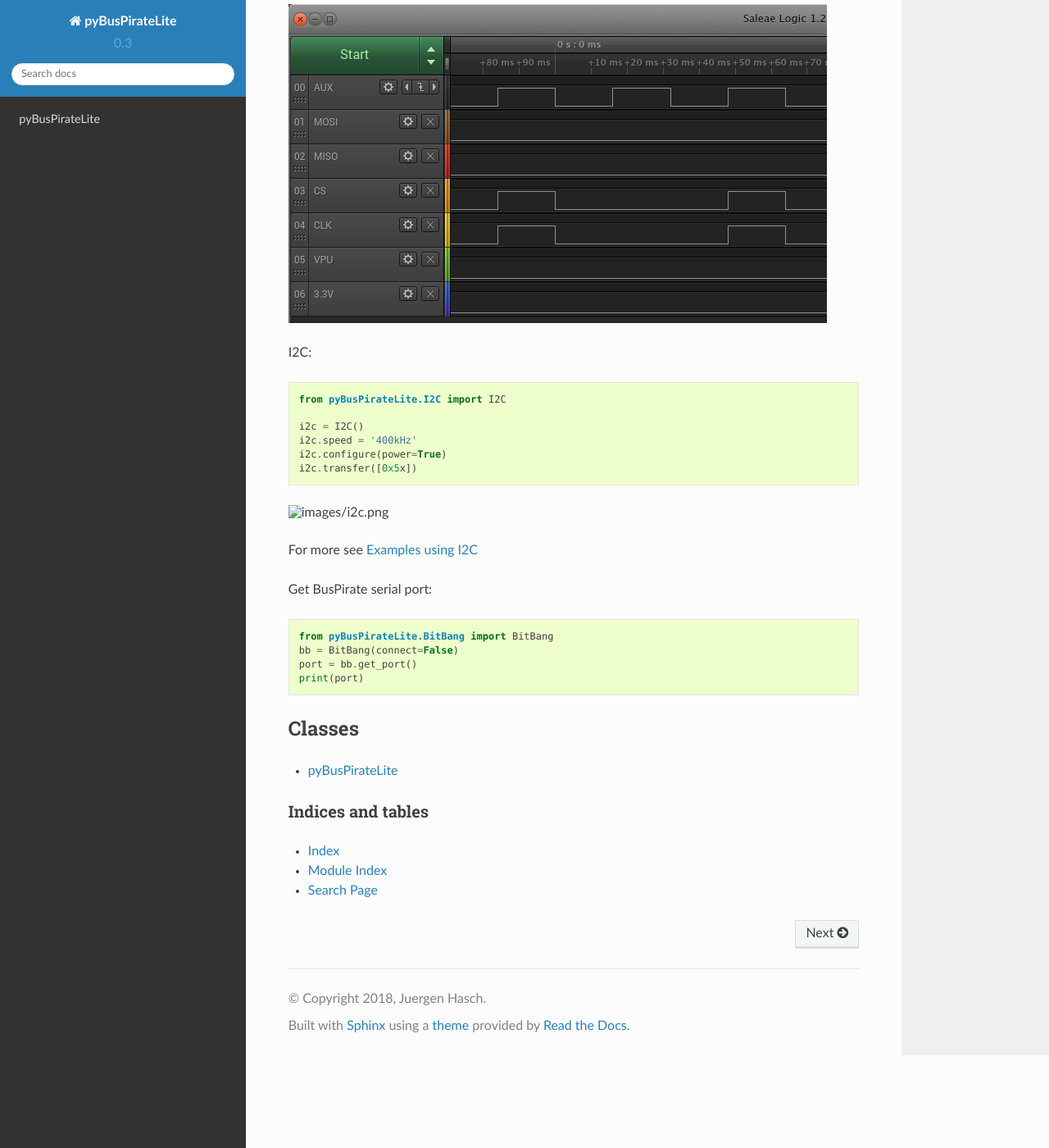
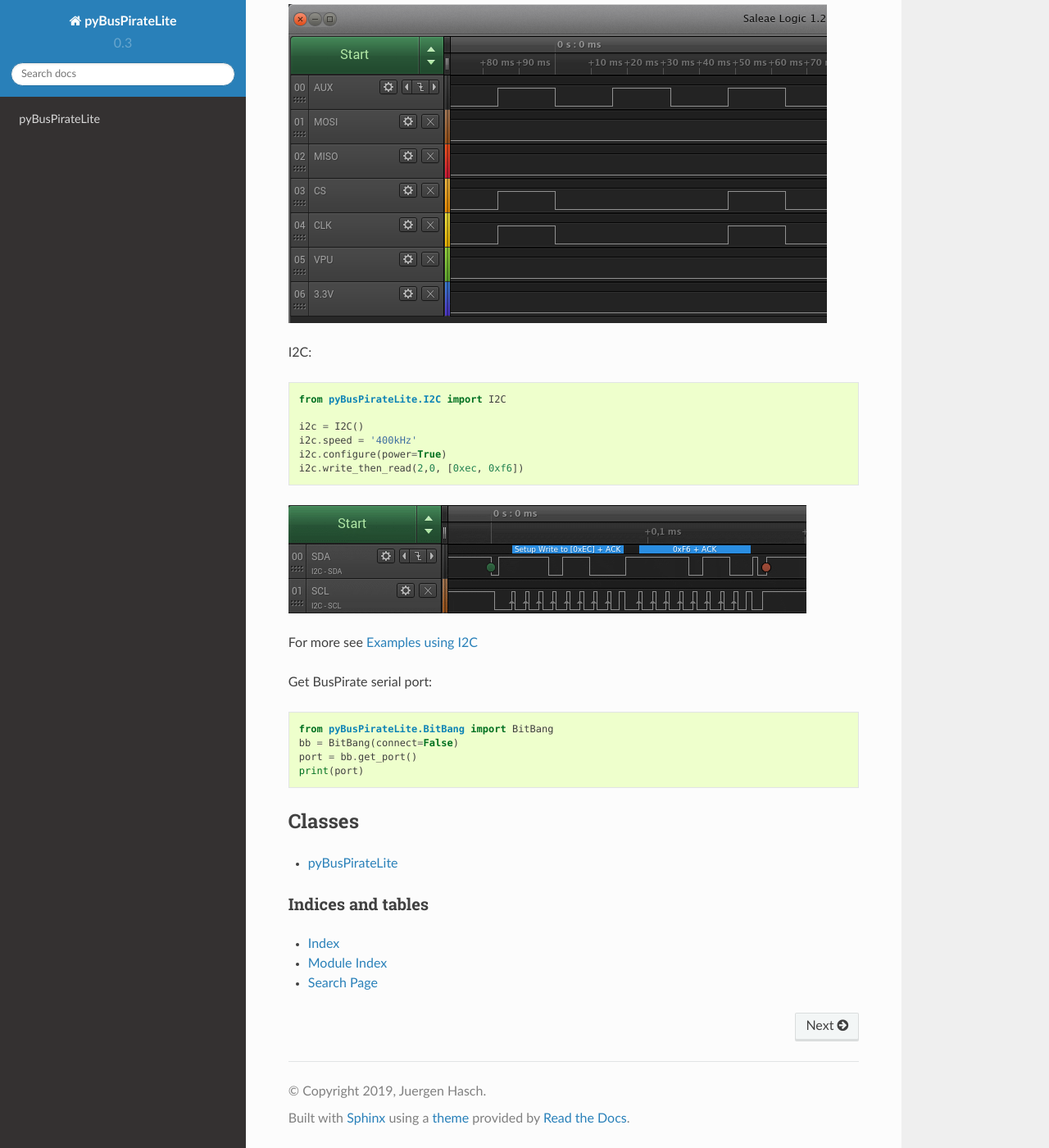
Before and after one commit to juhasch/pyBusPirateLite, a Sphinx documentation site: the page built from docs/source/index.rst, in a window 1280 px wide and 1400 px high, scrolled down 1537 px. Shown: the whole window at 82% size. Built offline with Sphinx 7.4.7 and the Read the Docs theme 2.0.0, drawn with Linux system fonts in a browser that asks for light colours.

Commit message:
Update documentation

```diff
--- a/docs/source/conf.py
+++ b/docs/source/conf.py
@@ -55,7 +55,7 @@ master_doc = 'index'
 
 # General information about the project.
 project = 'pyBusPirateLite'
-copyright = '2018, Juergen Hasch'
+copyright = '2019, Juergen Hasch'
 author = 'Jürgen Hasch'
 
 # The version info for the project you're documenting, acts as replacement for
--- a/docs/source/index.rst
+++ b/docs/source/index.rst
@@ -70,8 +70,7 @@ I2C::
     i2c = I2C()
     i2c.speed = '400kHz'
     i2c.configure(power=True)
-    i2c.transfer([0x5x])
-
+    i2c.write_then_read(2,0, [0xec, 0xf6])
 
 .. image:: images/i2c.png
 
```
Also changed, not shown: README.md (+5 -4 lines), docs/source/images/i2c.png (added), 2 other files.
